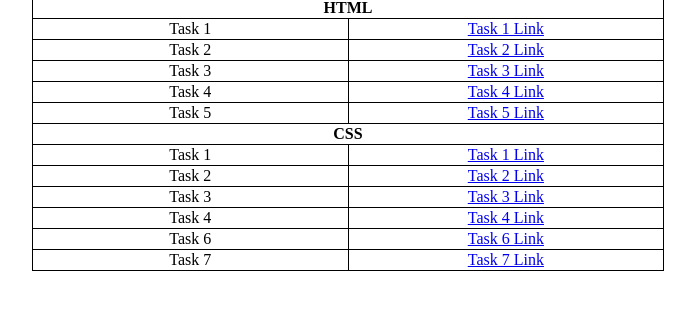
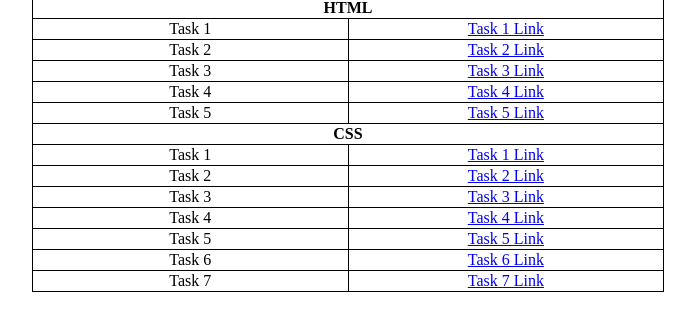
Before and after one commit to Jash-Sharma/MernTasks, a plain HTML site: page index.html in a window 1280 px wide. Shown: the part 91-422 px from the top of the page, without its empty margins (292-987 px from the left). Drawn offline with Linux system fonts and the light colour scheme.

Commit message:
Add files via upload

```diff
--- a/index.html
+++ b/index.html
@@ -71,6 +71,10 @@
                 <td><a href="Task-4-CSS.html">Task 4 Link</a></td>
             </tr>
             <tr>
+                <td>Task 5</td>
+                <td><a href="Task-5-CSS.html">Task 5 Link</a></td>
+            </tr>
+            <tr>
                 <td>Task 6</td>
                 <td><a href="Task-6-CSS.html">Task 6 Link</a></td>
             </tr>
```
